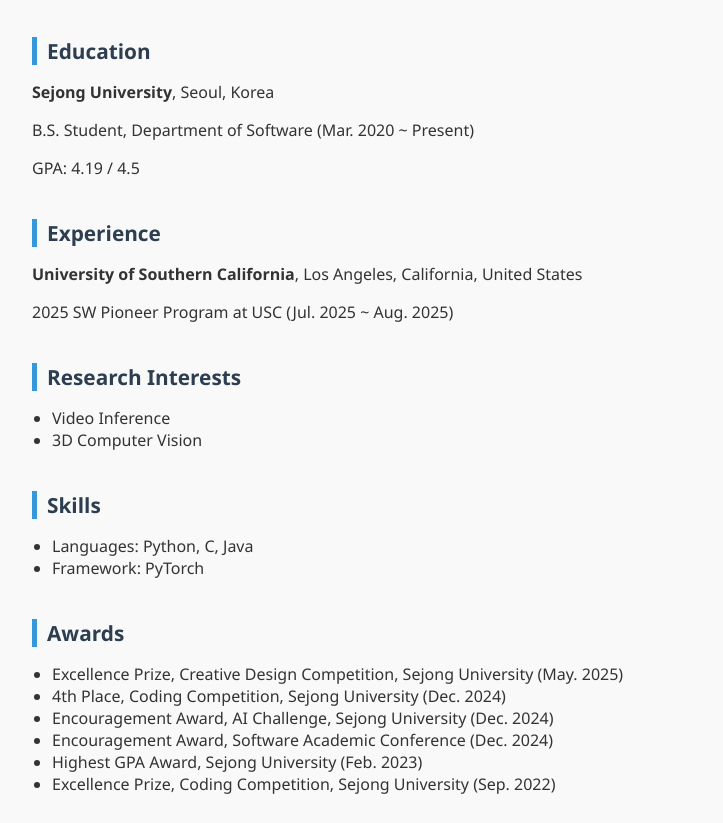
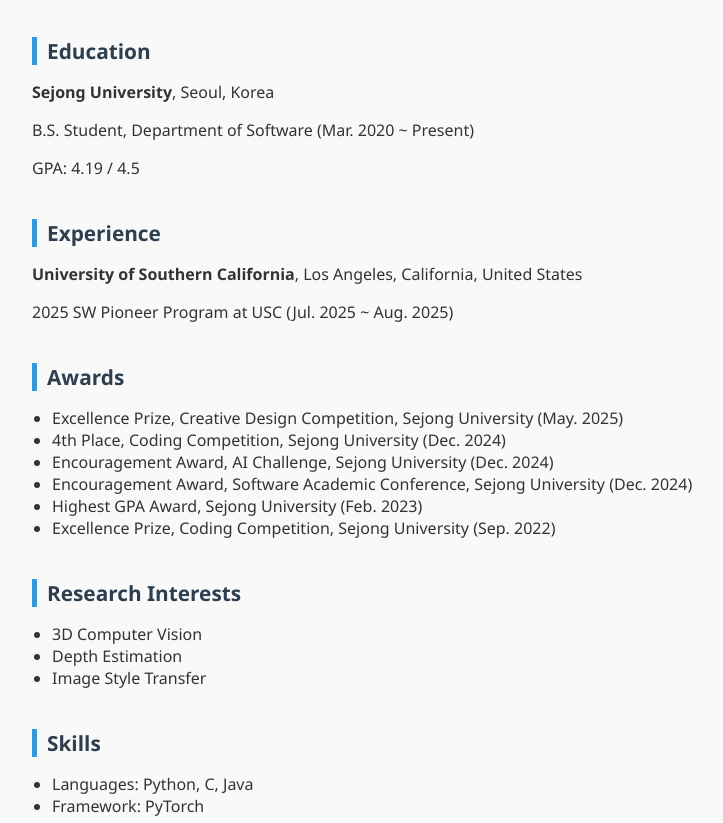
Before and after one commit to this-is-this-is/this-is-this-is.github.io, a plain HTML site: page index.html in a window 1280 px wide. Shown: the part 129-952 px from the top of the page, without its empty margins (8-731 px from the left). Drawn offline with Linux system fonts and the light colour scheme.

Commit message:
Update index.html

```diff
--- a/index.html
+++ b/index.html
@@ -65,10 +65,27 @@
     </div>
 
     <div class="section">
+      <div class="section-title">Awards</div>
+      <ul>
+        <li>Excellence Prize, Creative Design Competition, Sejong University (May. 2025)</li>
+        <li>4th Place, Coding Competition, Sejong University (Dec. 2024)</li>
+        <li>
+          Encouragement Award, AI Challenge, Sejong University (Dec. 2024)
+        </li>
+        <li>Encouragement Award, Software Academic Conference, Sejong University (Dec. 2024)</li>
+        <li>Highest GPA Award, Sejong University (Feb. 2023)</li>
+        <li>
+          Excellence Prize, Coding Competition, Sejong University (Sep. 2022)
+        </li>
+      </ul>
+    </div>
+
+    <div class="section">
       <div class="section-title">Research Interests</div>
       <ul>
-        <li>Video Inference</li>
         <li>3D Computer Vision</li>
+        <li>Depth Estimation</li>
+        <li>Image Style Transfer</li>
       </ul>
     </div>
 
@@ -81,22 +98,6 @@
     </div>
 
     <div class="section">
-      <div class="section-title">Awards</div>
-      <ul>
-        <li>Excellence Prize, Creative Design Competition, Sejong University (May. 2025)</li>
-        <li>4th Place, Coding Competition, Sejong University (Dec. 2024)</li>
-        <li>
-          Encouragement Award, AI Challenge, Sejong University (Dec. 2024)
-        </li>
-        <li>Encouragement Award, Software Academic Conference (Dec. 2024)</li>
-        <li>Highest GPA Award, Sejong University (Feb. 2023)</li>
-        <li>
-          Excellence Prize, Coding Competition, Sejong University (Sep. 2022)
-        </li>
-      </ul>
-    </div>
-
-    <div class="section">
       <div class="section-title">Certificates</div>
       <ul>
         <li>SQLD</li>
```
